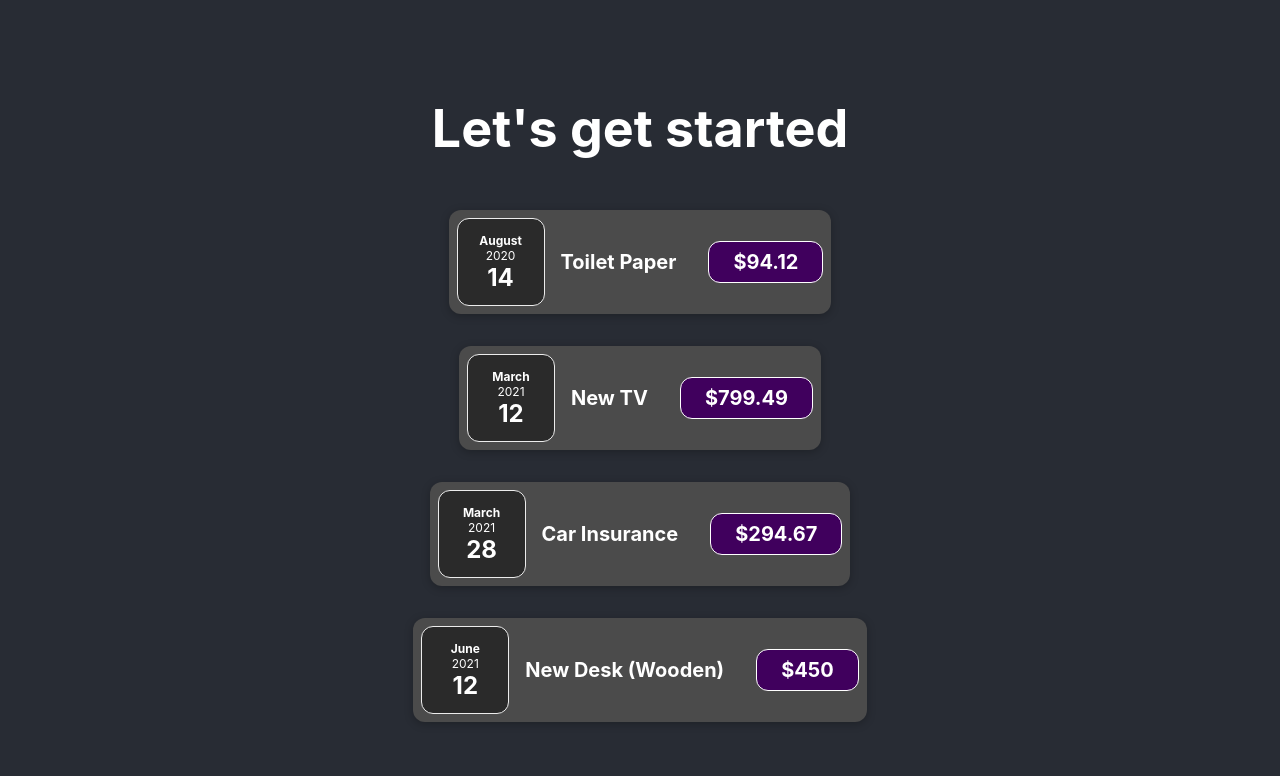
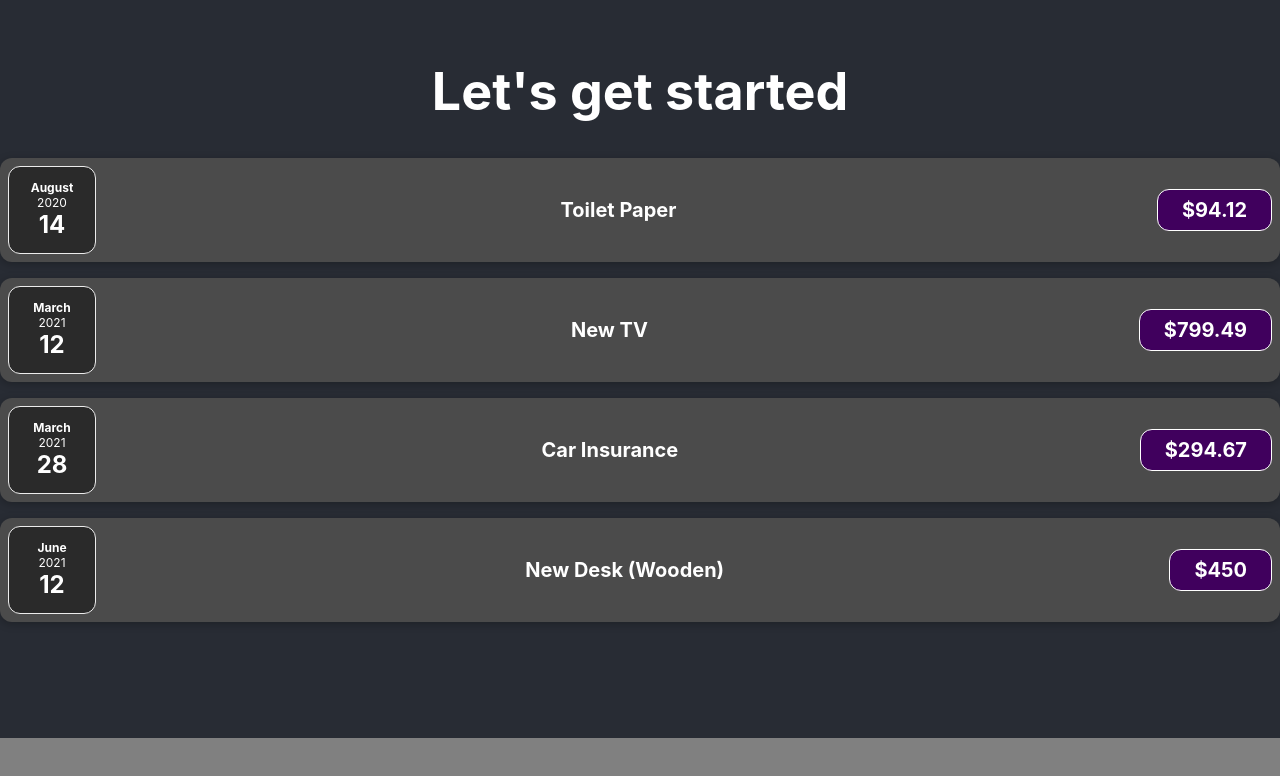
Before and after one commit to AntReyn12/expense-tracker, a React (Create React App) app: page / in a window 1280 px wide. Shown: the top 776 px of the page. Built offline with nearby package versions, Linux system fonts and the light colour scheme.

Commit message:
fixed some css issues

```diff
--- a/src/App.css
+++ b/src/App.css
@@ -1,12 +1,8 @@
 .App {
   text-align: center;
   background-color: #282c34;
-  min-height: 100vh;
-  display: flex;
-  flex-direction: column;
-  align-items: center;
-  justify-content: center;
   font-size: calc(10px + 2vmin);
   color: white;
   width: 100%;
+  padding: 25px 0 100px 0;
 }
--- a/src/index.css
+++ b/src/index.css
@@ -7,6 +7,7 @@ body {
   font-family: -apple-system, BlinkMacSystemFont, "Segoe UI", "Roboto", "Oxygen", "Ubuntu", "Cantarell", "Fira Sans", "Droid Sans", "Helvetica Neue", sans-serif;
   -webkit-font-smoothing: antialiased;
   -moz-osx-font-smoothing: grayscale;
+  background-color: gray;
 }
 
 code {
```
